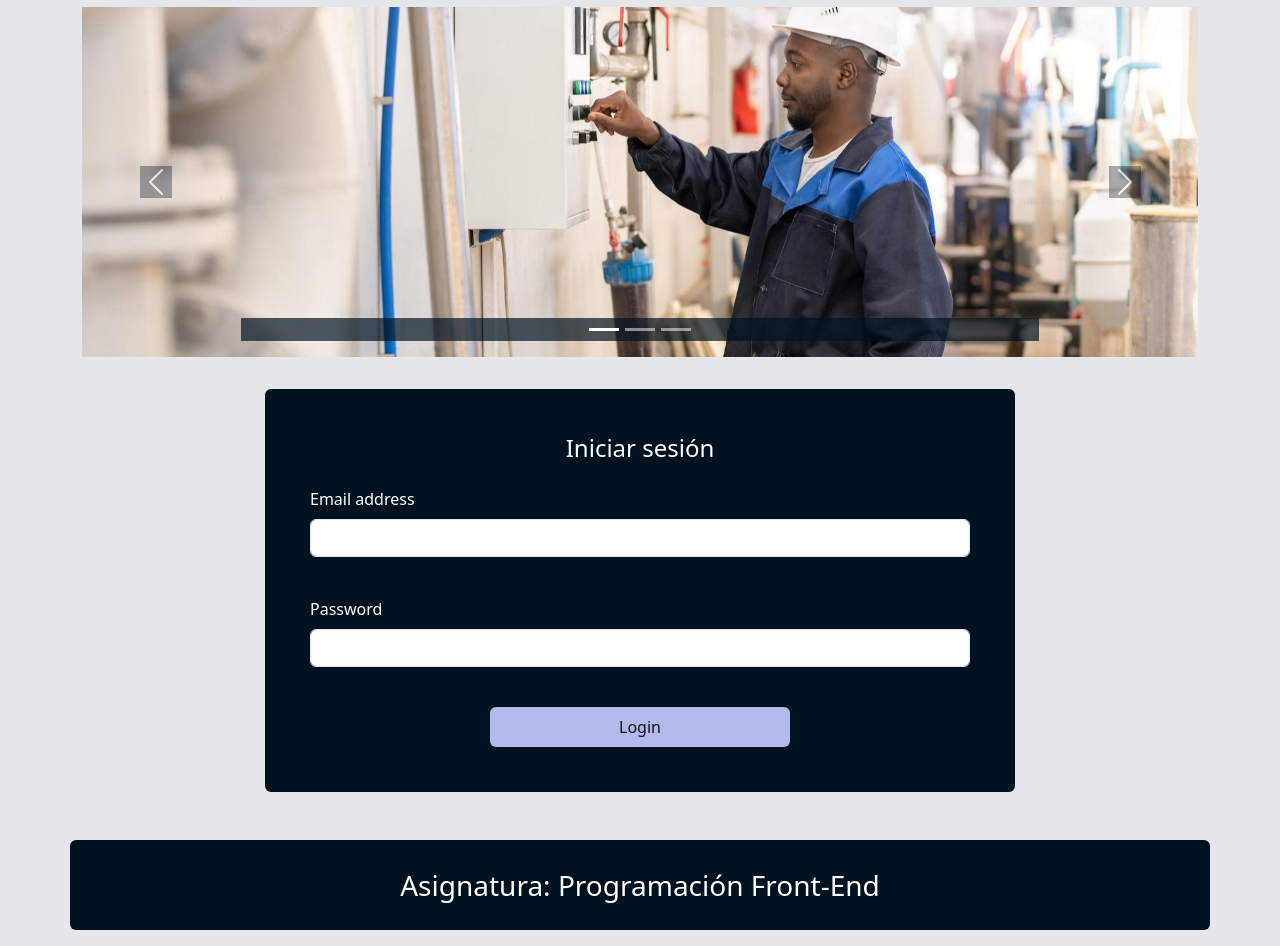
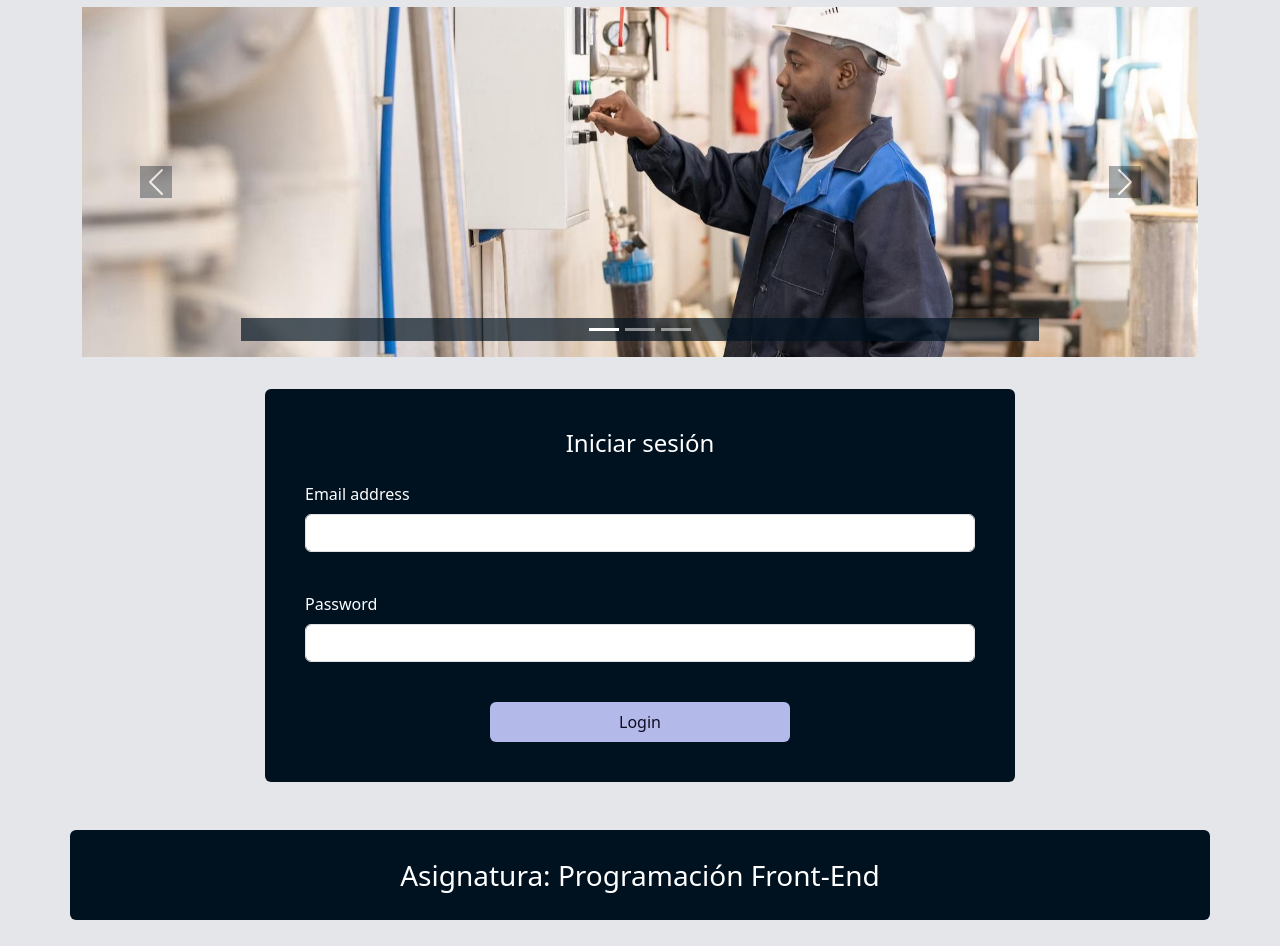
Before and after one commit to johan2160/EVA2-Frontend, a plain HTML site: page login.html in a window 1280 px wide. Shown: the part 119-1065 px from the top of the page. Drawn offline with nearby package versions, Linux system fonts and the light colour scheme.

Commit message:
project updated

```diff
--- a/login.html
+++ b/login.html
@@ -96,15 +96,15 @@
   </div>
 
   <!-- ******** Login ******** -->
-  <div class="col d-flex justify-content-center mb-5">
+  <div class="col container d-flex justify-content-center mb-5">
     <form style="
         max-width: 750px;
-        width: 80%;
+        width: 100%;
         display: flex;
         margin-top: 2rem;
         flex-direction: column;
         background: #001220;
-        padding: 45px;
+        padding: 40px;
         border-radius: 6px;
       ">
       <h4 style="text-align: center; margin-bottom: 1.5rem" class="text-white">
```
Also changed, not shown: galeria.html (+1 -1 lines).
